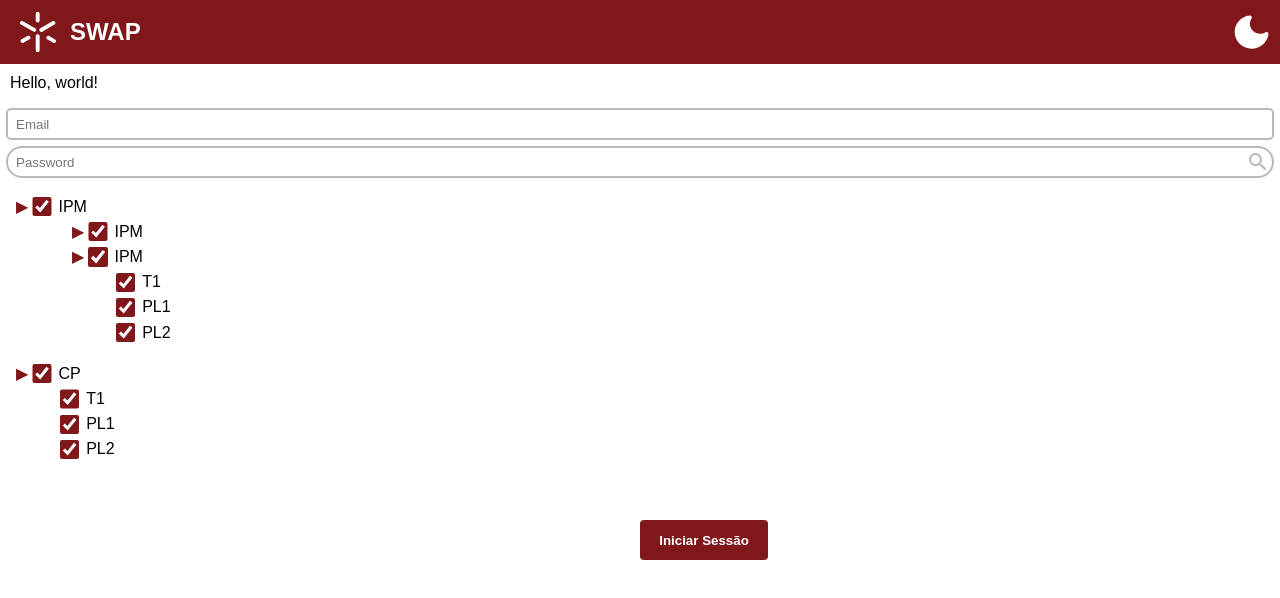
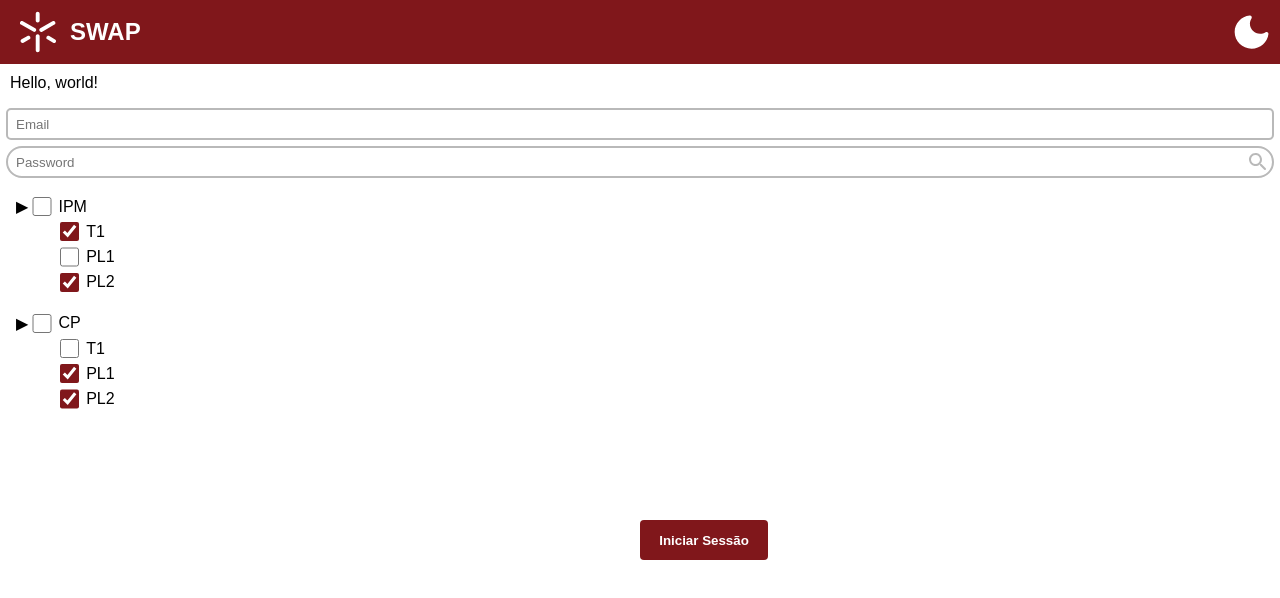
Before and after one commit to voidbert/IPM, a Vue app: page / in a window 1280 px wide. Shown: the top 598 px of the page. Built offline with nearby package versions, Linux system fonts and the light colour scheme.

Commit message:
Funciona menos o estado indeterminado

```diff
--- a/src/components/Checkbox.vue
+++ b/src/components/Checkbox.vue
@@ -41,20 +41,13 @@ defineEmits<{
     display: flex;
     align-items: center;
     gap: 4px;
-    cursor: pointer;
     color: var(--color-checkbox-text-light);
     flex: 1;
-}
-
-.custom-checkbox:hover {
-    color: var(--color-checkbox-text-hover);
-    filter: brightness(1.5) saturate(2);
 }
 
 .custom-checkbox-input {
     width: 1.2rem;
     height: 1.2rem;
     accent-color: var(--color-checkbox-checked-light);
-    cursor: pointer;
 }
 </style>
--- a/src/components/ShiftSelector.vue
+++ b/src/components/ShiftSelector.vue
@@ -15,69 +15,69 @@
 -->
 
 <template>
-    <details open>
+    <div v-if="Object.keys(model).length">
+    <div v-for="(turnos, disciplina) in model" :key="disciplina">
+        <details open>
         <summary>
-            <Checkbox :model-value="true" class="checkbox">IPM</Checkbox>
+            <Checkbox
+            v-model="disciplinasSelecionadas[disciplina]"
+            :indeterminate="isIndeterminate(disciplina)"
+            @change="onDisciplinaChange(disciplina)"
+            class="checkbox"
+            >
+            {{ disciplina }}
+            </Checkbox>
         </summary>
         <ul>
-            <li>
-                <details>
-                    <summary>
-                        <Checkbox :model-value="true" class="checkbox">IPM</Checkbox>
-                    </summary>
-                    <ul>
-                        <li>
-                            <Checkbox :model-value="true">T1</Checkbox>
-                        </li>
-                        <li>
-                            <Checkbox :model-value="true">PL1</Checkbox>
-                        </li>
-                        <li>
-                            <Checkbox :model-value="true">PL2</Checkbox>
-                        </li>
-                    </ul>
-                </details>
-            </li>
-            <li>
-            <details open>
-                    <summary>
-                        <Checkbox :model-value="true" class="checkbox">IPM</Checkbox>
-                    </summary>
-                    <ul>
-                        <li>
-                            <Checkbox :model-value="true">T1</Checkbox>
-                        </li>
-                        <li>
-                            <Checkbox :model-value="true">PL1</Checkbox>
-                        </li>
-                        <li>
-                            <Checkbox :model-value="true">PL2</Checkbox>
-                        </li>
-                    </ul>
-                </details>
+            <li v-for="(turno, index) in turnos" :key="turno[0]">
+            <Checkbox
+                v-model="model[disciplina][index][1]"
+                @change="onTurnoChange(disciplina)"
+            >
+                {{ turno[0] }}
+            </Checkbox>
             </li>
         </ul>
-    </details>
-    <details open>
-        <summary>
-            <Checkbox :model-value="true" class="checkbox">CP</Checkbox>
-        </summary>
-        <ul>
-            <li>
-                <Checkbox :model-value="true">T1</Checkbox>
-            </li>
-            <li>
-                <Checkbox :model-value="true">PL1</Checkbox>
-            </li>
-            <li>
-                <Checkbox :model-value="true">PL2</Checkbox>
-            </li>
-        </ul>
-    </details>
+        </details>
+    </div>
+    </div>
 </template>
 
 <script setup lang="ts">
-import Checkbox from './Checkbox.vue';
+    import { computed, reactive, watch } from 'vue';
+    import Checkbox from './Checkbox.vue';
+
+    type TurnoInfo = [string, boolean];
+    type Disciplinas = Record<string, TurnoInfo[]>;
+
+    const props = defineProps<{
+        disciplinas: Disciplinas;
+    }>();
+
+    const model = reactive<Disciplinas>(structuredClone(props.disciplinas));
+
+    const disciplinasSelecionadas = reactive<Record<string, boolean>>({});
+
+    for (const [disciplina, turnos] of Object.entries(model)) {
+        disciplinasSelecionadas[disciplina] = turnos.every(t => t[1]);
+    }
+
+    function isIndeterminate(disciplina: string) {
+        const turnos = model[disciplina];
+        const selecionados = turnos.filter(t => t[1]).length;
+        if(selecionados > 0 && selecionados < turnos.length) return null;
+        else return false;
+    }
+
+    function onDisciplinaChange(disciplina: string) {
+        const novoEstado = disciplinasSelecionadas[disciplina];
+        model[disciplina].forEach(t => (t[1] = novoEstado));
+    }
+
+    function onTurnoChange(disciplina: string) {
+        const turnos = model[disciplina];
+        disciplinasSelecionadas[disciplina] = turnos.every(t => t[1]);
+    }
 </script>
 
 <style scoped>
@@ -95,23 +95,22 @@ details ul {
 details summary {
     display: flex;
     align-items: center;
-    cursor: pointer;
 }
 
 details:not(open) summary::before {
     content: '▶';
     transform: rotate(0deg);
-    color: var(--color-checkbox-checked-light);
+    color: black;
 }
 
 details:open > summary::before {
     content: '▶';
     transform: rotate(90deg);
-    color: var(--color-checkbox-checked-light);
+    color: black;
 }
 
 details summary:hover:has(.checkbox:not(:hover))::before {
-    filter: brightness(1.5) saturate(2);
+    color:rgb(140, 139, 139);
 }
 
 
--- a/src/views/LoginPage.vue
+++ b/src/views/LoginPage.vue
@@ -23,7 +23,7 @@
         <p><b>Iniciar Sessão</b></p>
     </Button>
     <p>
-        <ShiftSelector></ShiftSelector>
+        <ShiftSelector :disciplinas="disciplinas" />
     </p>
 </template>
 
@@ -46,4 +46,13 @@ import Navbar from "../components/Navbar.vue";
 import TextInput from "../components/TextInput.vue";
 import Button from "../components/Button.vue";
 import ShiftSelector from "../components/ShiftSelector.vue";
+
+type TurnoInfo = [string, boolean];
+type Disciplinas = Record<string, TurnoInfo[]>;
+
+const disciplinas: Disciplinas = {
+    IPM: [['T1', true], ['PL1', false], ['PL2', true]],
+    CP: [['T1', false], ['PL1', true], ['PL2', true]]
+};
+
 </script>
```
